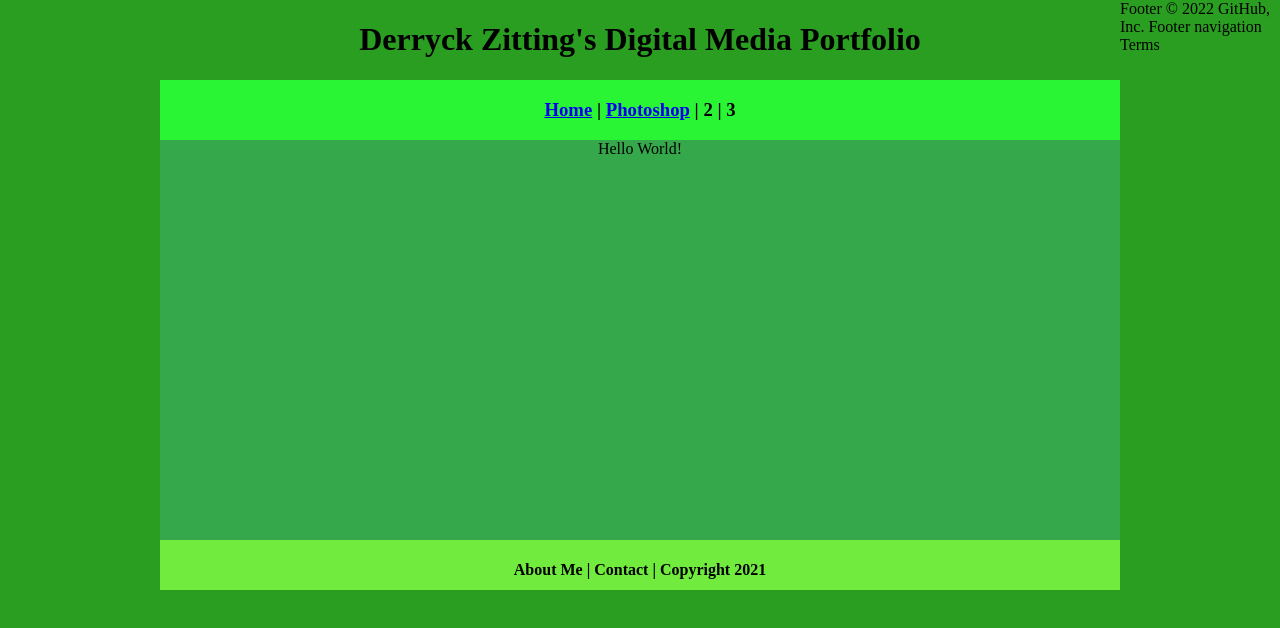
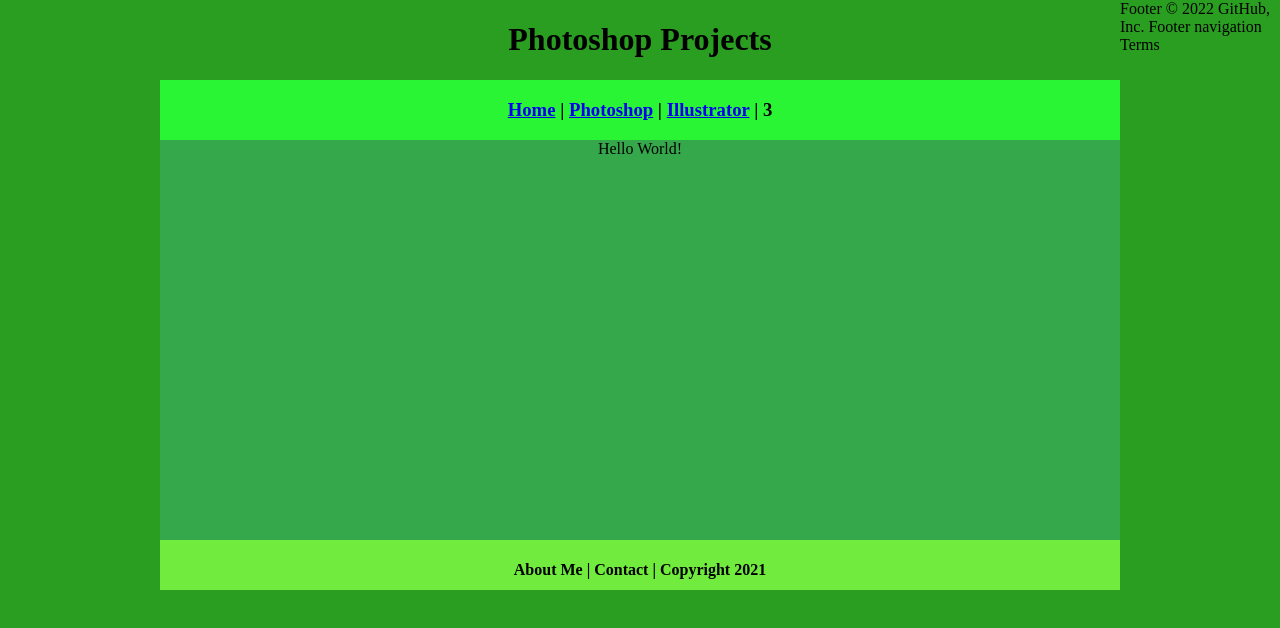
Before and after one commit to RidleyMain9678378/digitalmedia1999, a plain HTML site: page rastor/index.html in a window 1280 px wide. Drawn offline with Linux system fonts and the light colour scheme.

Commit message:
Update index.html

```diff
--- a/rastor/index.html
+++ b/rastor/index.html
@@ -3,16 +3,16 @@
 <head>
 	<!-- This is a comment! Text here will be ignored by the browser. -->
 	<meta charset="UTF-8">
-	<title>My Portfolio</title>
+	<title>Photoshop Projects</title>
 	<link href="../myCSS.css" rel="stylesheet" type="text/css">
 </head>
 <body>
 <div class="container">
   <div class="header">
-  	<h1>Derryck Zitting's Digital Media Portfolio</h1>
+  	<h1>Photoshop Projects</h1>
   </div>
   <div class="nav">
-    <h3><a href="../index.html">Home</a> | <a href="index.html">Photoshop</a> | 2 | 3</h3>
+    <h3><a href="../index.html">Home</a> | <a href="index.html">Photoshop</a> | <a href="../index.html">Illustrator</a> | 3</h3>
   </div>
   <div class="content">Hello World!</div>
   <div class="footer">
```
